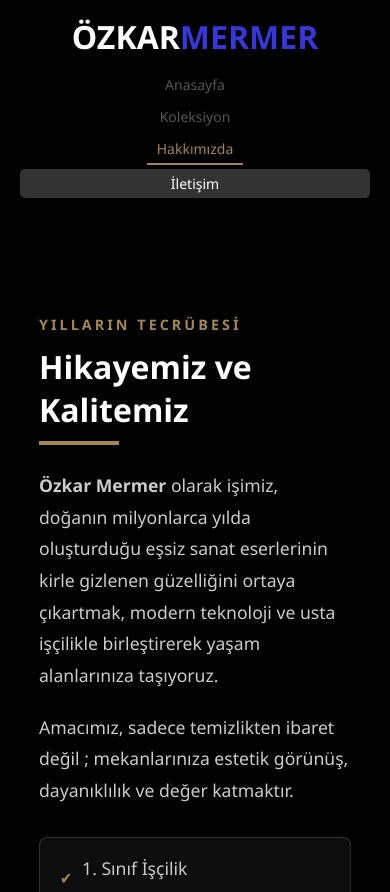
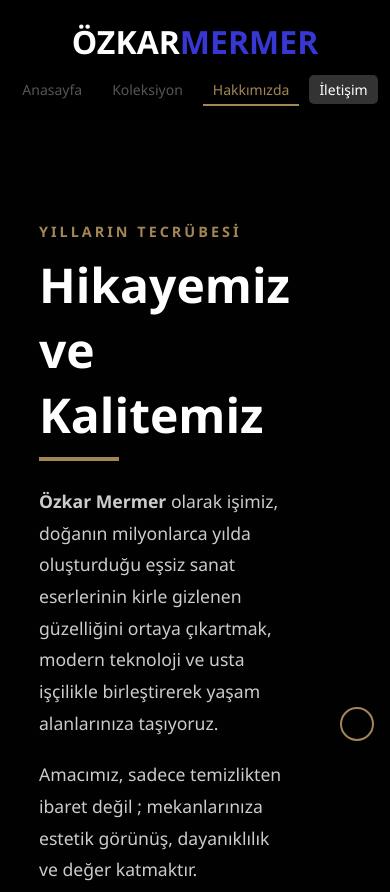
Before and after one commit to harunozdemir3504-create/ozkarmermersilim, a plain HTML site: page hakkimizda.html in a window 390 px wide. Shown: the top 892 px of the page. Drawn offline with Linux system fonts and the light colour scheme.

Commit message:
Update style.css

```diff
--- a/style.css
+++ b/style.css
@@ -422,23 +422,7 @@
 }
 
 
-/* --- MOBİL UYUMLULUK DÜZENLEMELERİ --- */
 
-@media (max-width: 768px) {
-    /* 1. Navigasyon Çubuğu (Üst Menü) Düzenlemesi */
-    .navbar {
-        flex-direction: column; /* Logo ve menüyü alt alta getirir */
-        padding: 15px 20px;
-        gap: 15px;
-    }
-
-    .menu {
-        flex-direction: row; /* Butonları yan yana tutmaya çalışır */
-        flex-wrap: wrap;    /* Sığmazsa alt satıra geçer */
-        justify-content: center;
-        gap: 10px;
-        width: 100%;
-    }
 
     .menu a {
         font-size: 14px;
@@ -449,14 +433,10 @@
     .hero h1 {
         font-size: 28px; /* Yazı boyutunu telefona göre küçültür */
         padding: 0 10px;
-    }
 
-    /* 3. Hakkımızda ve İletişim Bölümleri */
-    .hakkimizda-icerik,
-    .iletisim-konteynir {
-        flex-direction: column; /* Yan yana olan kısımları alt alta getirir */
-        gap: 30px;
-    }
+
+
+
 
     .hakkimizda-metin h2,
     .iletisim-baslik h2 {
@@ -472,12 +452,7 @@
     .cerceve img {
         width: 100%;
         height: auto;
-    }
 
-    /* 5. Özellikler Listesi (Izgara Yapısı) */
-    .ozellikler-listesi {
-        grid-template-columns: 1fr; /* Özellikleri tek sütun yapar */
-    }
 }
 
 
@@ -537,4 +512,5 @@
     .menu a {
         font-size: 14px; /* Buton yazılarını bir tık küçülttük ki yan yana sığsınlar */
     }
+
 }
```
